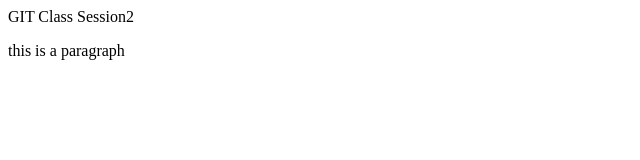
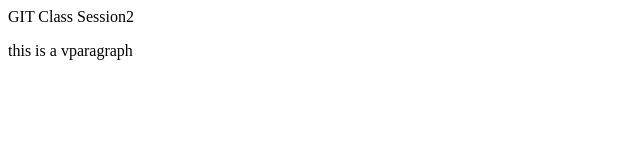
Before and after one commit to hemanthgit1/myproject1, a plain HTML site: page index.html in a window 1280 px wide. Shown: the full height of the page, 0-640 px from the left. Drawn offline with Linux system fonts and the light colour scheme.

Commit message:
changes donew wwith

```diff
--- a/index.html
+++ b/index.html
@@ -8,6 +8,6 @@
 </head>
 <body>
     <h>GIT Class Session2</h>
-   <p>this is a paragraph</p>
+   <p>this is a vparagraph</p>
 </body>
 </html>
```
